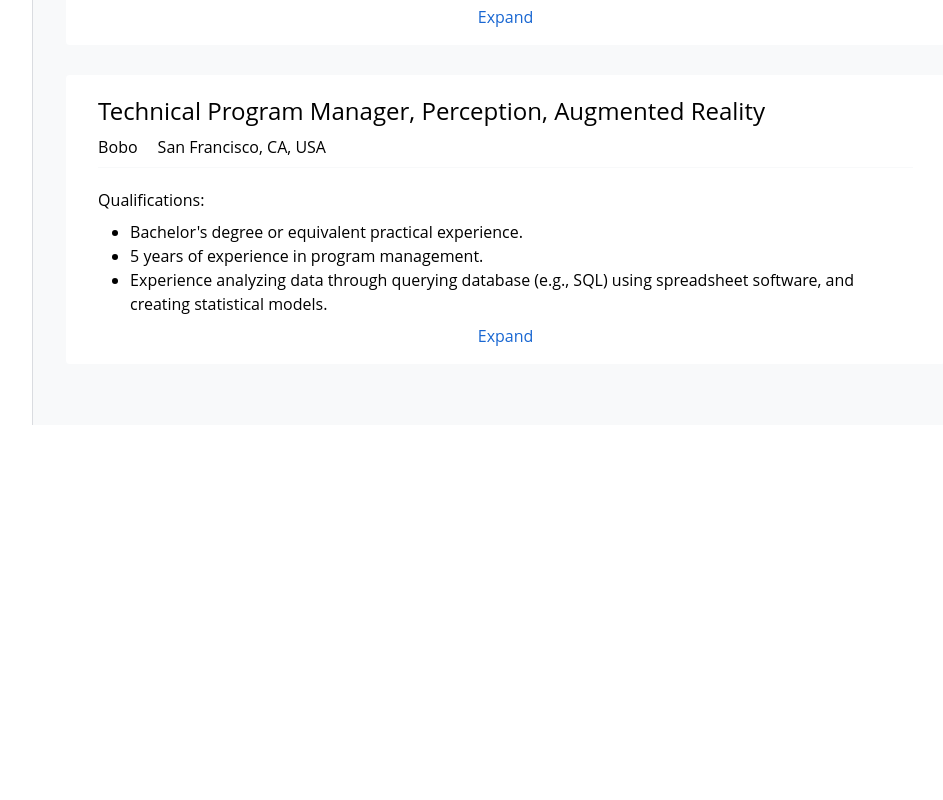
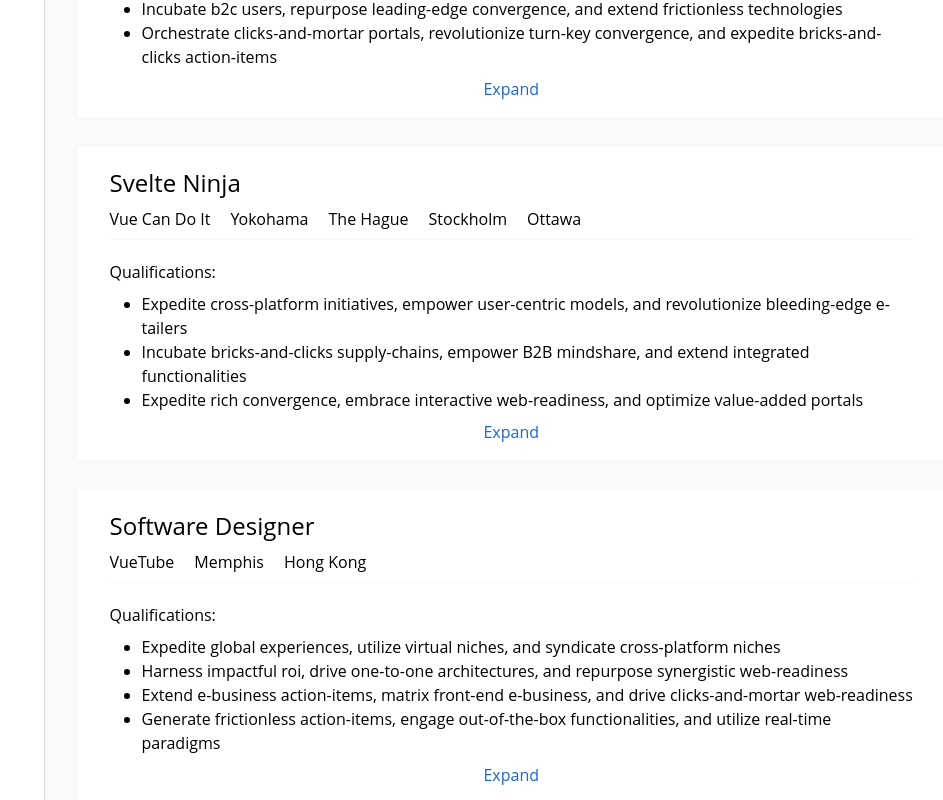
Before and after one commit to Thandinhcong/VueJs, a Vue app in the folder project/: page /#/jobs/results in a window 1280 px wide. Shown: the part 660-1460 px from the top of the page, without its empty margins (302-1245 px from the left). Before the commit the page ends 1085 px from the top, so only its background shows below. Built offline with nearby package versions, Linux system fonts and the light colour scheme; data requests are answered from the project's data file.

Commit message:
paginate && scollTop

```diff
--- a/project/package.json
+++ b/project/package.json
@@ -4,7 +4,7 @@
   "version": "0.0.0",
   "type": "module",
   "scripts": {
-    "dev": "vite",
+    "dev": "concurrently vite \"json-server --w db.json\"",
     "build": "vue-tsc && vite build",
     "preview": "vite preview",
     "test:unit": "vitest --environment jsdom"
@@ -14,6 +14,8 @@
     "@fortawesome/free-solid-svg-icons": "^6.4.2",
     "@fortawesome/vue-fontawesome": "^3.0.3",
     "autoprefixer": "^10.4.15",
+    "axios": "^1.4.0",
+    "concurrently": "^8.2.0",
     "json-server": "^0.17.3",
     "postcss": "^8.4.28",
     "tailwindcss": "^3.3.3",
--- a/project/src/components/JobResults/JobListing.vue
+++ b/project/src/components/JobResults/JobListing.vue
@@ -1,21 +1,29 @@
 <template>
   <li class="mb-7">
     <router-link
-      to="/jobs/results/1"
+      :to="jobPageLink"
       class="mx-auto block rounded border border-solid border-brand-gray-2 bg-white hover:shadow-gray"
     >
       <div class="mx-8 border-b border-solid border-brand-gray-2 pb-2 pt-5">
         <h2 class="mb-2 text-2xl">
-          Technical Program Manager, Perception, Augmented Reality
+          {{ job.title }}
         </h2>
 
         <div class="flex flex-row align-middle">
           <div class="mr-5">
-            <span>Bobo</span>
+            <span>{{ job.organization }}</span>
           </div>
 
           <div>
-            <span>San Francisco, CA, USA</span>
+            <ul>
+              <li
+                v-for="location in job.locations"
+                :key="location"
+                class="mr-5 inline-block"
+              >
+                <span>{{ location }}</span>
+              </li>
+            </ul>
           </div>
         </div>
       </div>
@@ -25,18 +33,18 @@
           <h3 class="mb-2 mt-1">Qualifications:</h3>
           <div>
             <ul class="list-disc pl-8">
-              <li>Bachelor's degree or equivalent practical experience.</li>
-              <li>5 years of experience in program management.</li>
-              <li>
-                Experience analyzing data through querying database (e.g., SQL)
-                using spreadsheet software, and creating statistical models.
+              <li
+                v-for="qualification in job.minimumQualifications"
+                :key="qualification"
+              >
+                {{ qualification }}
               </li>
             </ul>
           </div>
         </div>
 
         <div class="mt-2 text-center">
-          <router-link to="/jobs/results/1" class="text-brand-blue-1"
+          <router-link :to="jobPageLink" class="text-brand-blue-1"
             >Expand</router-link
           >
         </div>
@@ -48,5 +56,16 @@
 <script>
 export default {
   name: "JobListing",
+  props: {
+    job: {
+      type: Object,
+      required: true,
+    },
+  },
+  computed: {
+    jobPageLink() {
+      return `/jobs/results/${this.job.id}`;
+    },
+  },
 };
 </script>
--- a/project/src/components/JobResults/JobListings.vue
+++ b/project/src/components/JobResults/JobListings.vue
@@ -1,18 +1,60 @@
 <template>
   <main class="flex-auto bg-brand-gray-2 p-8">
     <ol>
-      <job-listing />
-      <job-listing />
-      <job-listing />
+      <job-listing v-for="job in displayedJobs" :key="job.id" :job="job" />
     </ol>
+    <div class="mx-auto mt-8">
+      <div class="flex flex-row flex-nowrap">
+        <p class="flex-grow text-sm">Page : {{ currentPage }}</p>
+        <div class="flex items-center justify-center">
+          <router-link
+            v-if="previousPage"
+            :to="{ name: 'JobResults', query: { page: previousPage } }"
+            class="mx-3 text-sm font-semibold text-brand-blue-1"
+            >Previous</router-link
+          >
+        </div>
+      </div>
+    </div>
   </main>
 </template>
 
 <script>
 import JobListing from "@/components/JobResults/JobListing.vue";
-
+import axios from "axios";
 export default {
   name: "JobListings",
   components: { JobListing },
+  data() {
+    return {
+      jobs: [],
+    };
+  },
+  async mounted() {
+    const response = await axios.get("http://localhost:3000/jobs");
+    this.jobs = response.data;
+  },
+  computed: {
+    currentPage() {
+      return Number.parseInt(this.$route.query.page || "1");
+    },
+    previousPage() {
+      const previousPage = this.currentPage - 1;
+      const firstPage = 1;
+      return previousPage >= firstPage ? previousPage : undefined;
+    },
+    nextPage() {
+      const nextPage = this.currentPage + 1;
+      const maxPage = this.jobs.length / 10;
+      return nextPage <= maxPage ? nextPage : undefined;
+    },
+    displayedJobs() {
+      const pageString = this.$route.query.page || "1";
+      const pageNumber = Number.parseInt(pageString);
+      const firstJobIndex = (pageNumber - 1) * 10;
+      const lastJobIndex = pageNumber * 10;
+      return this.jobs.slice(firstJobIndex, lastJobIndex);
+    },
+  },
 };
 </script>
--- a/project/src/router/index.js
+++ b/project/src/router/index.js
@@ -25,6 +25,9 @@
 const router = createRouter({
   history: createWebHashHistory(),
   routes,
+  scrollBehavior() {
+    return { top: 0, left: 0, behavior: "smooth" }
+  }
 });
 
 export default router;
```
Also changed, not shown: 1 other file (tests, documents, lock files or other folders).
